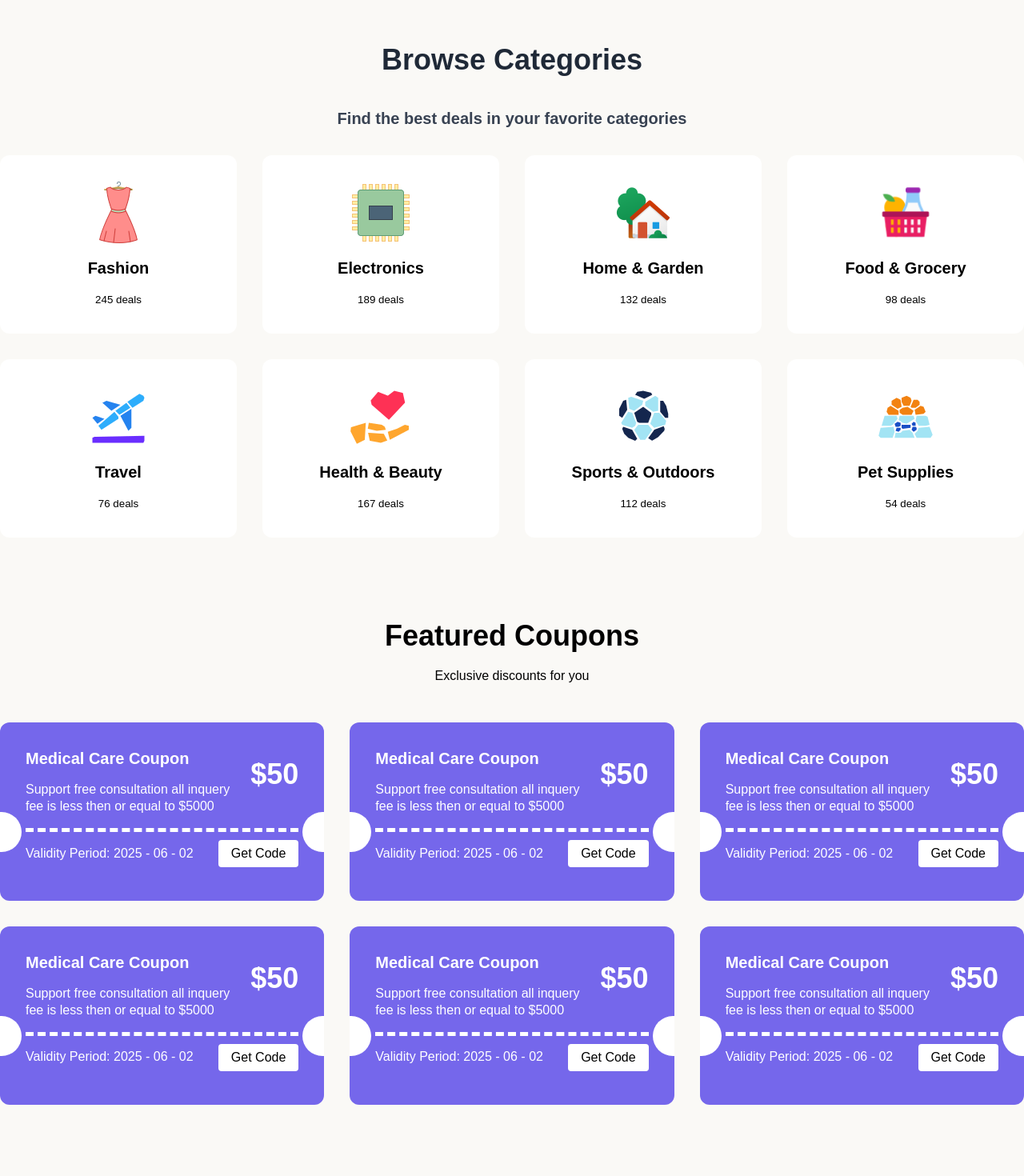
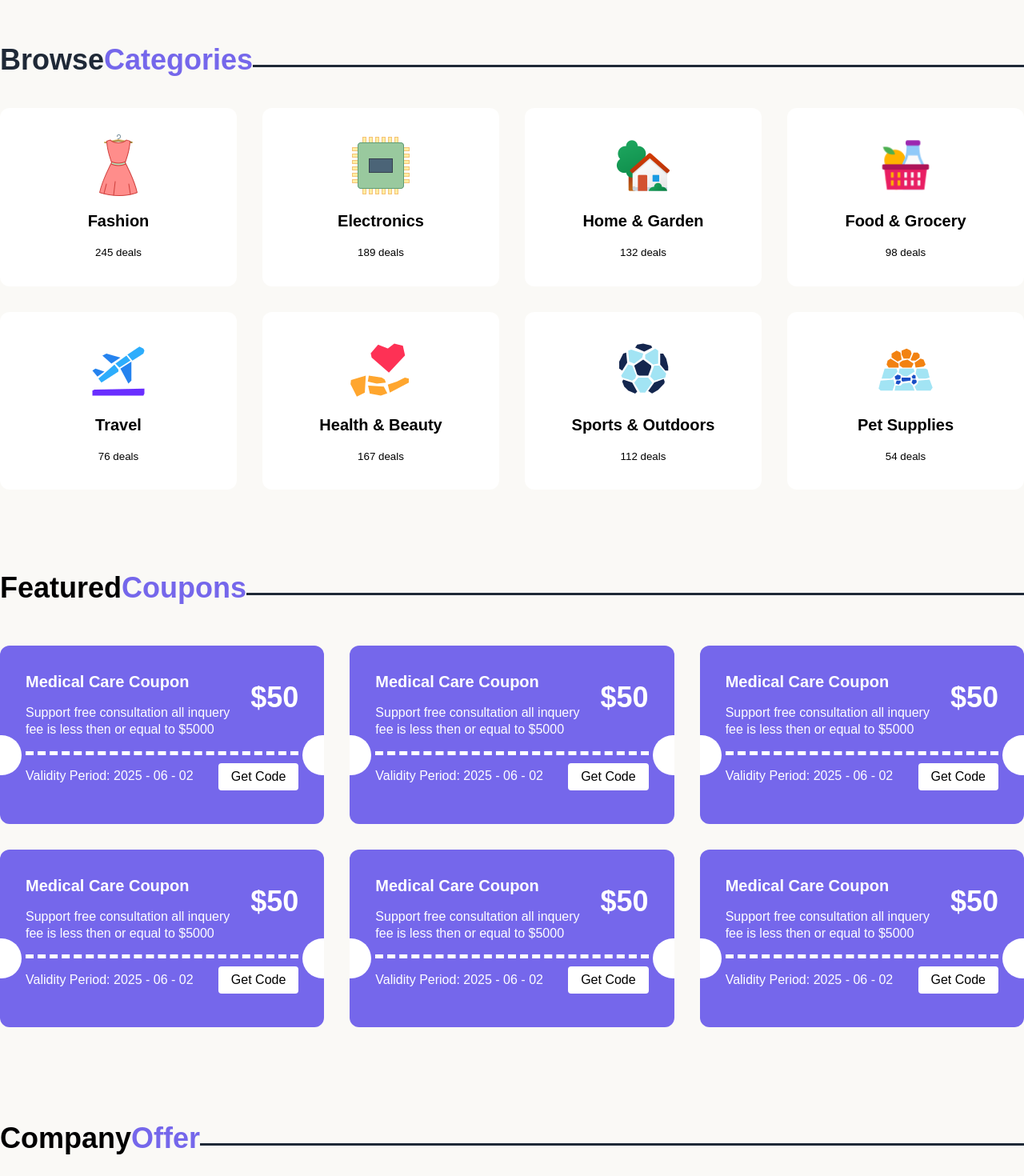
Before and after one commit to dev-nirob1/coupons-website, a Vue app: page / in a window 1280 px wide. Shown: the part 900-2370 px from the top of the page at 80% size. Built offline with nearby package versions, Linux system fonts and the light colour scheme.

Commit message:
update section title

```diff
--- a/src/components/section/ByCompany.vue
+++ b/src/components/section/ByCompany.vue
@@ -16,7 +16,7 @@ const companies = [
 
 <template>
   <section class="company-section container py-3">
-    <BaseTitle class="text-center">Offer From Company</BaseTitle>
+    <BaseTitle class="flex">Company <span class="text-secondary"> Offer</span> <hr></BaseTitle>
     <div class="medium-4 gap-2">
       <CompanyCard v-for="company in companies" :company="company" :key="company.id" />
       <div class="span-2">
@@ -52,4 +52,10 @@ const companies = [
   height: 100%;
   width: 100%;
 }
+hr {
+  flex: 1;
+  border: none;
+  margin: 15px 0;
+  border-bottom: 3px solid var(--primary-color);
+}
 </style>
--- a/src/components/section/CategorySection.vue
+++ b/src/components/section/CategorySection.vue
@@ -1,7 +1,7 @@
 <script setup>
 import { ref } from 'vue';
 import BaseTitle from '../element/BaseTitle.vue';
-import SubTitle from '../element/SubTitle.vue';
+// import SubTitle from '../element/SubTitle.vue';
 import CategoryCard from '../widgets/CategoryCard.vue';
 
 // Sample categories data
@@ -20,8 +20,10 @@ const categories = ref([
 <template>
   <section class=" py-2">
     <div class="container">
-      <BaseTitle class="text-center text-dark">Browse Categories</BaseTitle>
-      <SubTitle class="text-center text-light">Find the best deals in your favorite categories</SubTitle>
+      <BaseTitle class="text-dark flex">
+        Browse <span class="text-secondary">Categories</span>
+        <hr>
+      </BaseTitle>
       <!-- Categories container -->
       <div class="medium-2 large-4 gap-2">
         <CategoryCard v-for="category in categories" :category="category" :key="category.id" />
@@ -31,5 +33,10 @@ const categories = ref([
 </template>
 
 <style scoped>
-
+hr {
+  flex: 1;
+  border: none;
+  margin: 15px 0;
+  border-bottom: 3px solid var(--primary-color);
+}
 </style>
--- a/src/components/section/FeaturedCoupon.vue
+++ b/src/components/section/FeaturedCoupon.vue
@@ -1,5 +1,4 @@
-<script setup lang="ts">
-import BaseParagraph from '../element/BaseParagraph.vue';
+<script setup>
 import BaseTitle from '../element/BaseTitle.vue';
 import CouponCard from '../widgets/CouponCard.vue';
 
@@ -8,18 +7,20 @@ import CouponCard from '../widgets/CouponCard.vue';
 <template>
   <section class="featured-coupon container py-2">
     <!-- Section Header -->
-    <div class="text-center mb-3">
-      <BaseTitle>Featured Coupons</BaseTitle>
-      <BaseParagraph>Exclusive discounts for you</BaseParagraph>
+    <div class="mb-3">
+      <BaseTitle class="flex">Featured
+        <span class="text-secondary">Coupons</span>
+        <hr>
+      </BaseTitle>
     </div>
     <!-- Coupon Grid -->
     <div class="medium-3 gap-2">
-      <CouponCard/>
-      <CouponCard/>
-      <CouponCard/>
-      <CouponCard/>
-      <CouponCard/>
-      <CouponCard/>
+      <CouponCard />
+      <CouponCard />
+      <CouponCard />
+      <CouponCard />
+      <CouponCard />
+      <CouponCard />
 
     </div>
   </section>
@@ -28,4 +29,11 @@ import CouponCard from '../widgets/CouponCard.vue';
 .featured-coupon h3 {
   margin-bottom: 10px;
 }
+
+hr {
+  flex: 1;
+  border: none;
+  margin: 15px 0;
+  border-bottom: 3px solid var(--primary-color);
+}
 </style>
```
